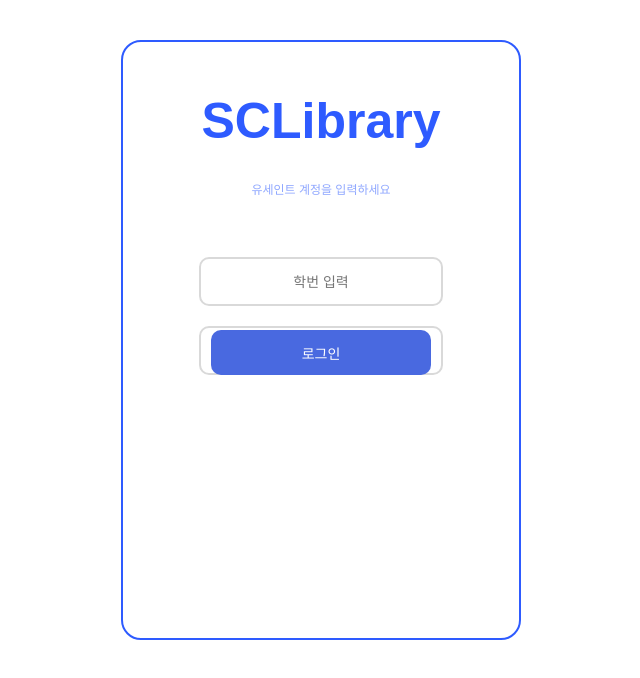
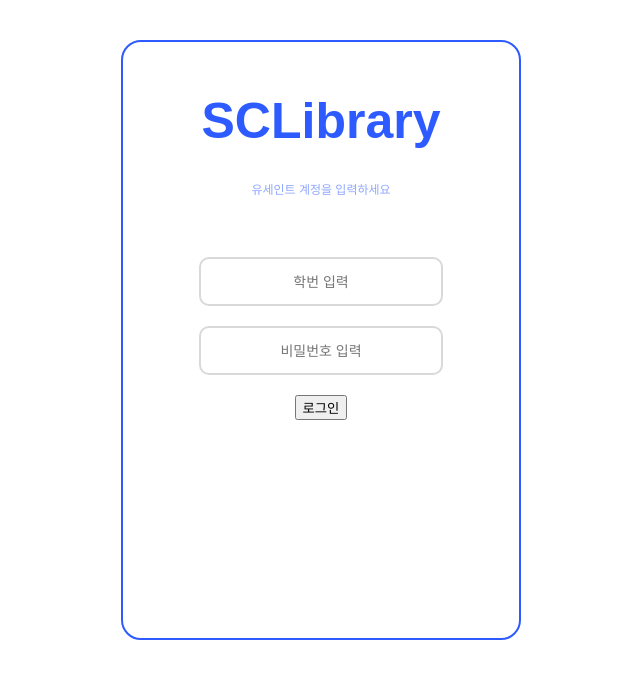
Before and after one commit to SSCC-Library/SSCCtal-FE.kiosk, a React (Vite) app: page / in a window 1280 px wide. Shown: the top 678 px of the page, without its empty margins (319-959 px from the left). Built offline with nearby package versions, Linux system fonts and the light colour scheme; no server answers.

Commit message:
rename: 버튼 이름 변경 (#25)

```diff
--- a/src/pages/login/login_form.jsx
+++ b/src/pages/login/login_form.jsx
@@ -85,7 +85,7 @@ function LoginForm() {
 					placeholder="비밀번호 입력"
 				/>
 			</div>
-			<Button type="submit" class_name="login-button" disabled={is_locked}>
+			<Button type="submit" class_name="default-button" disabled={is_locked}>
 				로그인
 			</Button>
 			<Message type="success" text={message} class_name="success" />
```
